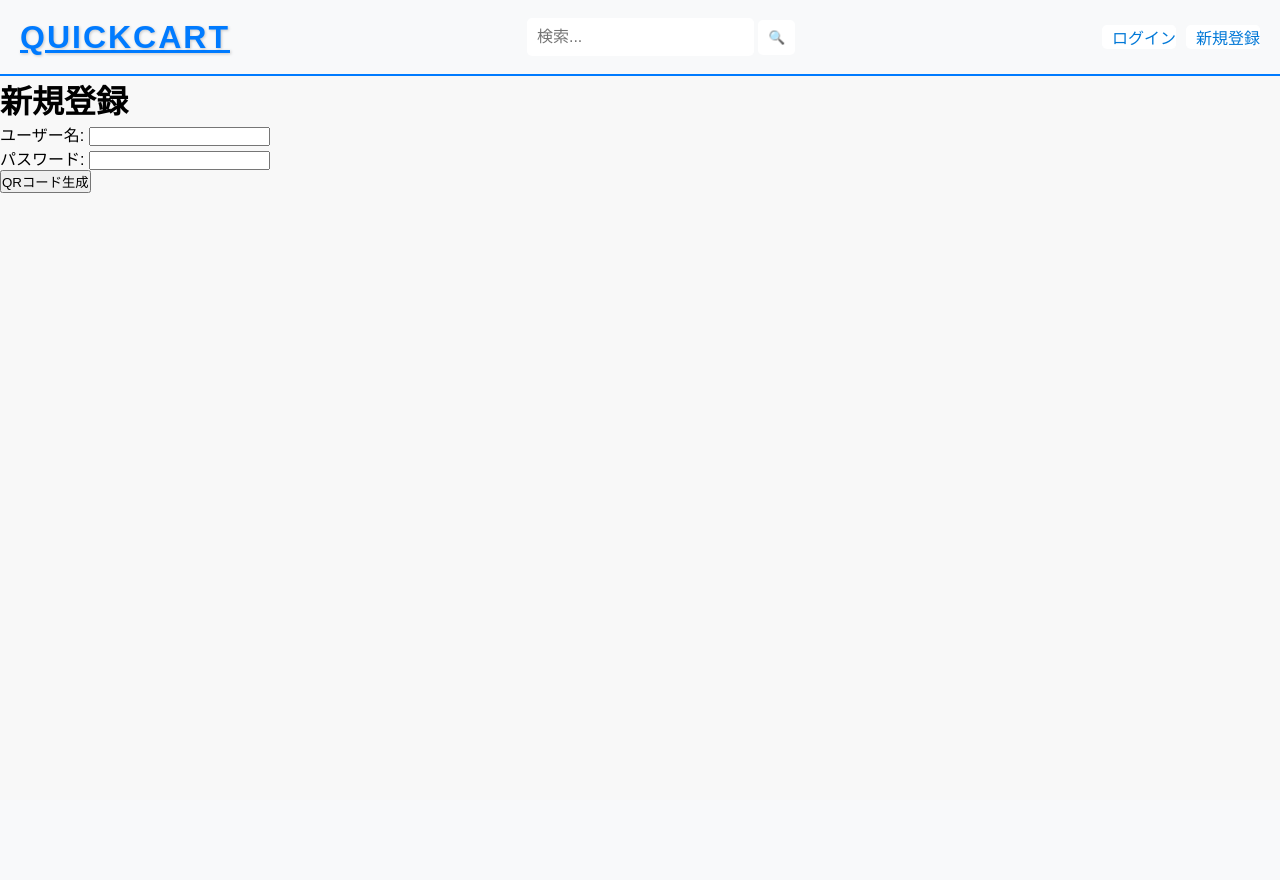
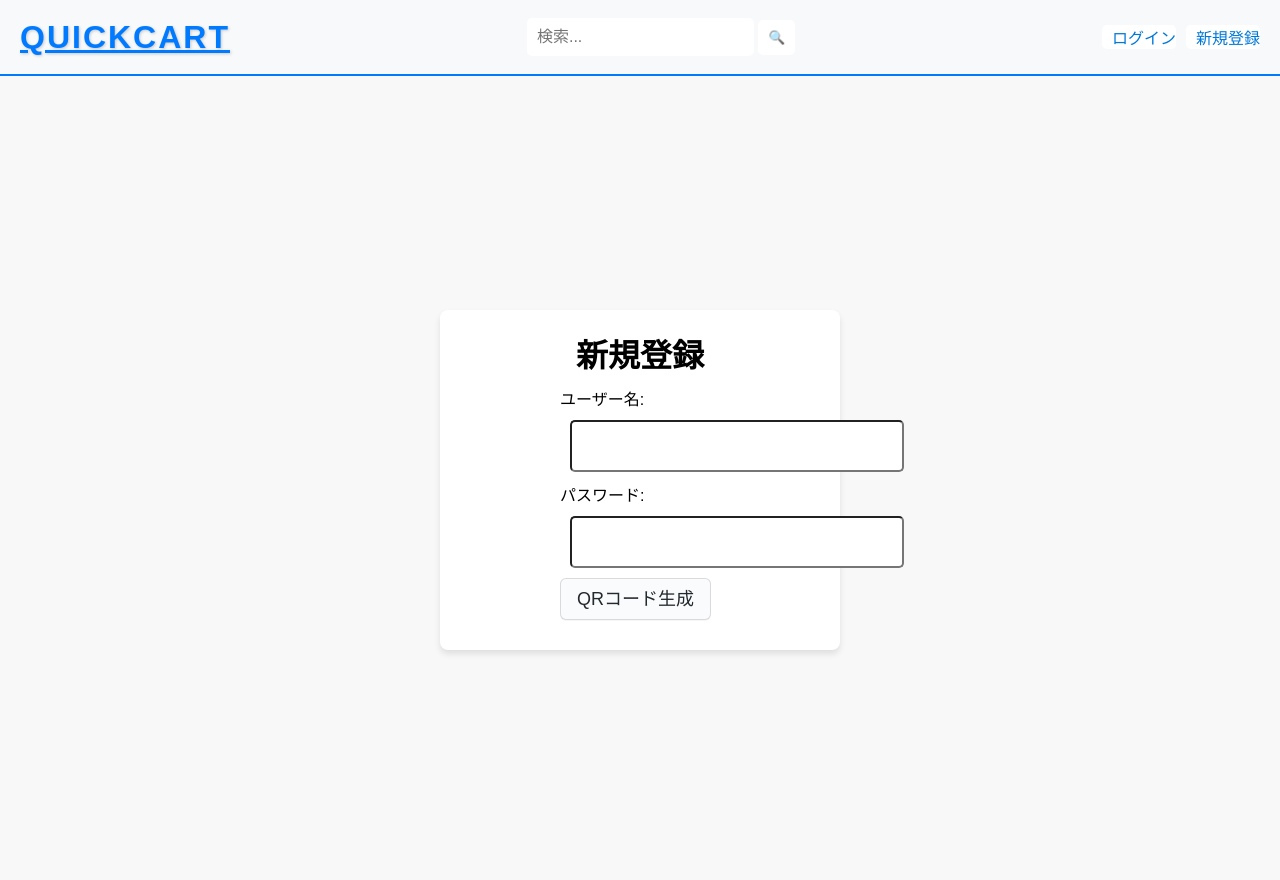
Before and after one commit to Hikaribamboo/EC_site, a Django app: page /register/ in a window 1280 px wide. Before the commit the page ends 193 px from the top, so only its background shows below. Run offline with Django 5.2, Linux system fonts and the light colour scheme.

Commit message:
new changes

```diff
--- a/myapp/templates/login.html
+++ b/myapp/templates/login.html
@@ -27,7 +27,8 @@
                 <br>
                 <button type="submit" class="button-nomal">ログイン</button>
             </form>
-     </div>
+
+        </div>
     </main>
 </body>
 </html>
--- a/myapp/templates/register.html
+++ b/myapp/templates/register.html
@@ -11,6 +11,7 @@
     <!-- 共通ヘッダーを挿入 -->
     {% include 'includes/header.html' %}
 
+    <main>
         <h1>新規登録</h1>
 
         {% if qr_code_url %}
@@ -26,14 +27,17 @@
                 {% endif %}
             </form>
         {% else %}
+            <div class="list-contents">
                 <form method="post" action="{% url 'register' %}">
                     {% csrf_token %}
                     <label for="username">ユーザー名:</label>
                     <input type="text" name="username" required><br>
                     <label for="password">パスワード:</label>
                     <input type="password" name="password" required><br>
-            <button type="submit" calss="button-nomal">QRコード生成</button>
+                    <button type="submit" class="button-nomal">QRコード生成</button>
                 </form>
+            </div>
         {% endif %}
+    </main>
 </body>
 </html>
--- a/static/css/common.css
+++ b/static/css/common.css
@@ -22,18 +22,40 @@
 
 /* ヘッダーのスタイル */
 header {
-    background-color: #f8f9fa; /* 薄いグレー */
-    padding: 18px 20px; /* 余白 */
+    background-color: #f8f9fa;
+    padding: 18px 20px;
     display: flex;
-    justify-content: space-between; /* 左右にコンテンツ配置 */
-    border-bottom: 2px solid #007BFF; /* ボーダーライン */
+    justify-content: space-between;
+    border-bottom: 2px solid #007BFF;
+    position: fixed; /* 固定ヘッダー */
+    width: 100%;
+    top: 0;
+    left: 0;
+    z-index: 1000; /* ヘッダーが他の要素に隠れないようにする */
 }
 
-/* 商品一覧 */
+body {
+    font-family: Arial, sans-serif;
+    background-color: #f8f8f8;
+    margin: 0;
+    padding: 0;
+    height: 100vh; /* ビューポート全体の高さ */
+    display: flex;
+    flex-direction: column; /* 縦に配置 */
+    margin-top: 80px; /* ヘッダーの高さを避ける */
+}
+
 main {
-    margin: 20px auto;
-    max-width: 1000px;
-
+    margin: auto; /* 上下左右中央揃え */
+    width: 100%; /* 横幅を最大に広げる */
+    max-width: 400px; /* フォームの最大幅を制限 */
+    background-color: white;
+    padding: 20px;
+    border-radius: 8px;
+    box-shadow: 0px 4px 6px rgba(0, 0, 0, 0.1);
+    display: flex;
+    flex-direction: column;
+    align-items: center; /* 子要素を中央揃え */
 }
 
 .search-bar input {
@@ -84,12 +106,6 @@ header nav button, header nav a {
     font-size: 0.8rem;
 }
 
-
-body {
-    font-family: Arial, sans-serif;
-    background-color: #f8f8f8;
-}
-
 /* メニュー */
 .menu {
     display: flex;
@@ -113,7 +129,6 @@ body {
 }
 
 .list-contents {
-    display: flex;
     flex-direction: column; /* 縦方向に並べる */
     width: 50%;
     padding: 10px;
```
Lines whose indentation alone changed are shown as unchanged.
